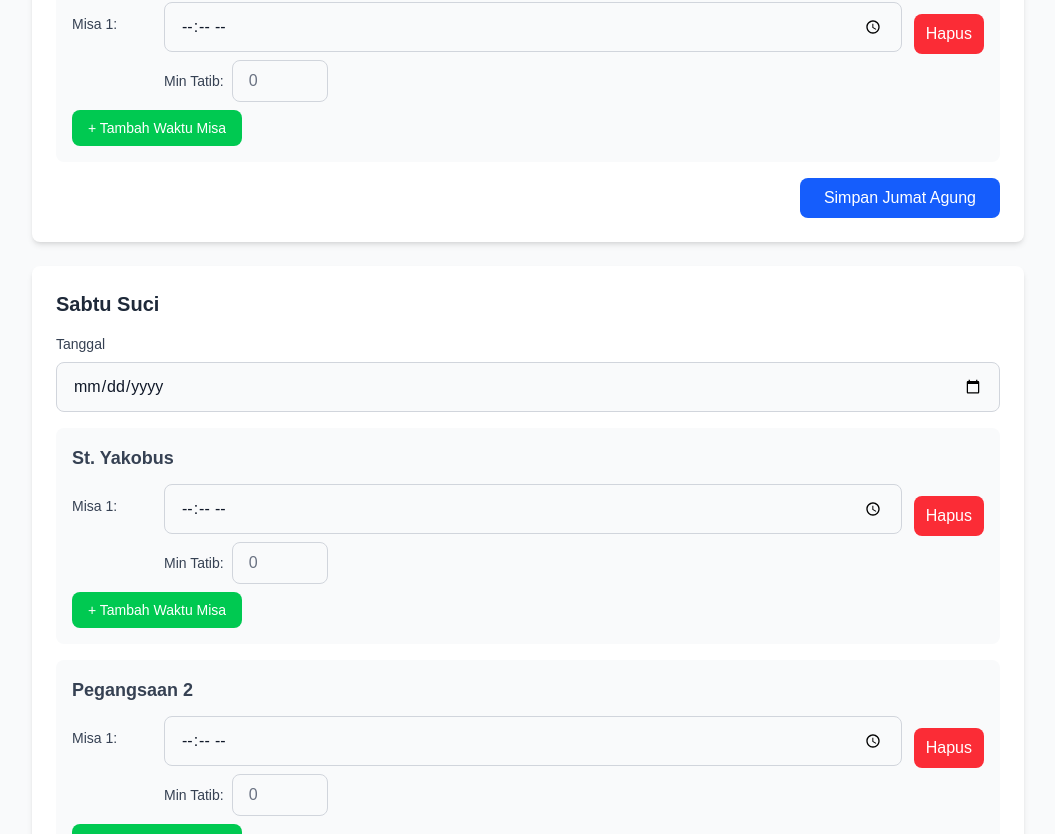
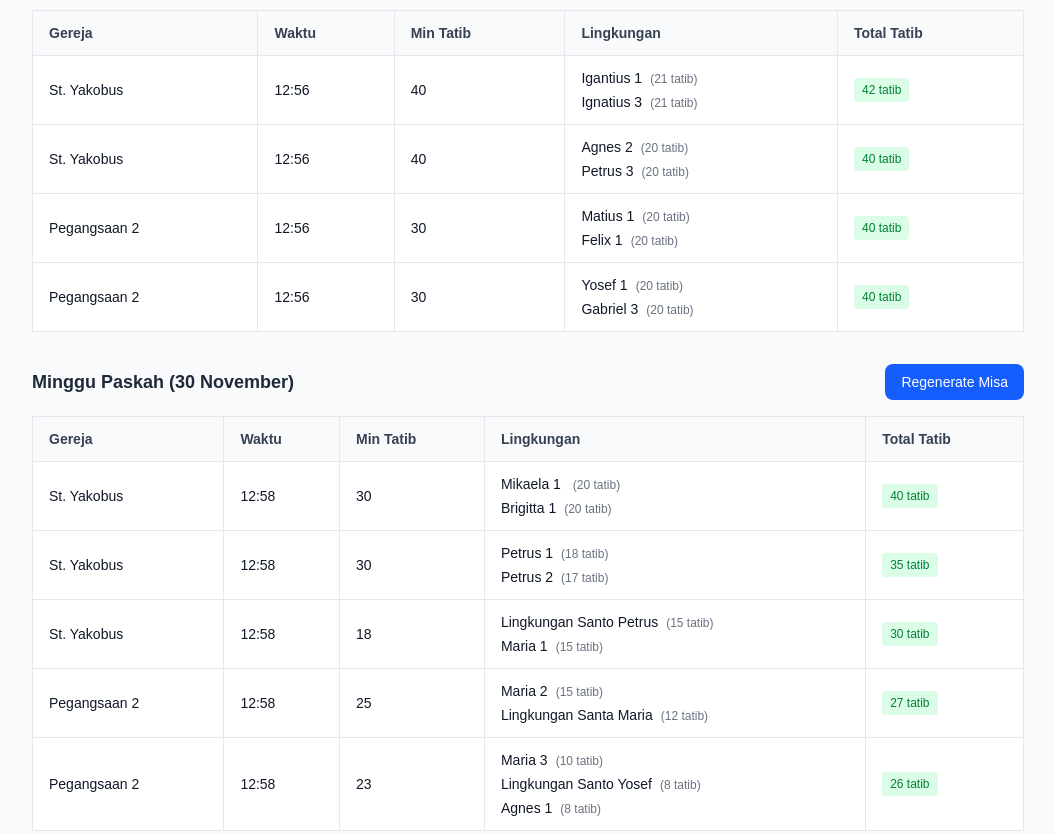
Before and after one commit to PriscillaHandoyo/stykb-dashboard, a Next.js app in the folder stykb-dashboard/: page /paskah in a window 1280 px wide. Shown: the part 1567-2401 px from the top of the page, without its empty margins (224-1279 px from the left). Built offline with nearby package versions, Linux system fonts and the light colour scheme.

Commit message:
20251108_04 - Fix the logic for paskah assignment

```diff
--- a/stykb-dashboard/app/paskah/page.tsx
+++ b/stykb-dashboard/app/paskah/page.tsx
@@ -326,8 +326,23 @@ export default function PaskahPage() {
     setPaskahSchedule((prev) => {
       const updated = { ...prev };
       const day = updated[holyDay as keyof typeof updated];
-      day.churches[churchIndex].masses.push({ time: "", minTatib: "" });
-      return updated;
+      // Create a deep copy of the churches array and masses
+      const updatedChurches = day.churches.map((church, idx) => {
+        if (idx === churchIndex) {
+          return {
+            ...church,
+            masses: [...church.masses, { time: "", minTatib: "" }],
+          };
+        }
+        return church;
+      });
+      return {
+        ...updated,
+        [holyDay]: {
+          ...day,
+          churches: updatedChurches,
+        },
+      };
     });
   };
 
--- a/stykb-dashboard/data/lingkungan.json
+++ b/stykb-dashboard/data/lingkungan.json
@@ -1061,5 +1061,30 @@
         ]
       }
     }
+  },
+  {
+    "id": 44,
+    "namaLingkungan": "Brigitta 1",
+    "namaKetua": "Adella ",
+    "nomorTelepon": "1841904134189",
+    "jumlahTatib": "20",
+    "availability": {
+      "St. Yakobus": {
+        "Minggu": [
+          "08:00",
+          "11:00",
+          "17:00"
+        ],
+        "Sabtu": [
+          "17:00"
+        ]
+      },
+      "Pegangsaan 2": {
+        "Minggu": [
+          "07:30",
+          "10:30"
+        ]
+      }
+    }
   }
 ]
--- a/stykb-dashboard/data/paskah.json
+++ b/stykb-dashboard/data/paskah.json
@@ -72,6 +72,103 @@
             {
               "time": "12:49",
               "minTatib": "35"
+            }
+          ]
+        }
+      ]
+    },
+    "jumatAgung": {
+      "date": "2025-11-28",
+      "churches": [
+        {
+          "church": "St. Yakobus",
+          "masses": [
+            {
+              "time": "12:52",
+              "minTatib": "30"
+            },
+            {
+              "time": "12:52",
+              "minTatib": "27"
+            }
+          ]
+        },
+        {
+          "church": "Pegangsaan 2",
+          "masses": [
+            {
+              "time": "12:52",
+              "minTatib": "30"
+            },
+            {
+              "time": "12:52",
+              "minTatib": "30"
+            }
+          ]
+        }
+      ]
+    },
+    "sabtuSuci": {
+      "date": "2025-11-29",
+      "churches": [
+        {
+          "church": "St. Yakobus",
+          "masses": [
+            {
+              "time": "12:56",
+              "minTatib": "40"
+            },
+            {
+              "time": "12:56",
+              "minTatib": "40"
+            }
+          ]
+        },
+        {
+          "church": "Pegangsaan 2",
+          "masses": [
+            {
+              "time": "12:56",
+              "minTatib": "30"
+            },
+            {
+              "time": "12:56",
+              "minTatib": "30"
+            }
+          ]
+        }
+      ]
+    },
+    "mingguPaskah": {
+      "date": "2025-11-30",
+      "churches": [
+        {
+          "church": "St. Yakobus",
+          "masses": [
+            {
+              "time": "12:58",
+              "minTatib": "30"
+            },
+            {
+              "time": "12:58",
+              "minTatib": "30"
+            },
+            {
+              "time": "12:58",
+              "minTatib": "18"
+            }
+          ]
+        },
+        {
+          "church": "Pegangsaan 2",
+          "masses": [
+            {
+              "time": "12:58",
+              "minTatib": "25"
+            },
+            {
+              "time": "12:58",
+              "minTatib": "23"
             }
           ]
         }
@@ -212,6 +309,224 @@
         ],
         "totalTatib": 45
       }
+    ],
+    "jumatAgung": [
+      {
+        "church": "St. Yakobus",
+        "time": "12:52",
+        "minTatib": 30,
+        "assignedLingkungan": [
+          {
+            "name": "Yohanes 1",
+            "tatib": 22
+          },
+          {
+            "name": "Yohanes 2",
+            "tatib": 22
+          }
+        ],
+        "totalTatib": 44
+      },
+      {
+        "church": "St. Yakobus",
+        "time": "12:52",
+        "minTatib": 27,
+        "assignedLingkungan": [
+          {
+            "name": "Mikaela 2",
+            "tatib": 21
+          },
+          {
+            "name": "Xavier 1",
+            "tatib": 21
+          }
+        ],
+        "totalTatib": 42
+      },
+      {
+        "church": "Pegangsaan 2",
+        "time": "12:52",
+        "minTatib": 30,
+        "assignedLingkungan": [
+          {
+            "name": "Xavier 2",
+            "tatib": 21
+          },
+          {
+            "name": "Xavier 3",
+            "tatib": 21
+          }
+        ],
+        "totalTatib": 42
+      },
+      {
+        "church": "Pegangsaan 2",
+        "time": "12:52",
+        "minTatib": 30,
+        "assignedLingkungan": [
+          {
+            "name": "Anastasia 1",
+            "tatib": 21
+          },
+          {
+            "name": "Anastasia 3",
+            "tatib": 21
+          }
+        ],
+        "totalTatib": 42
+      }
+    ],
+    "sabtuSuci": [
+      {
+        "church": "St. Yakobus",
+        "time": "12:56",
+        "minTatib": 40,
+        "assignedLingkungan": [
+          {
+            "name": "Igantius 1",
+            "tatib": 21
+          },
+          {
+            "name": "Ignatius 3",
+            "tatib": 21
+          }
+        ],
+        "totalTatib": 42
+      },
+      {
+        "church": "St. Yakobus",
+        "time": "12:56",
+        "minTatib": 40,
+        "assignedLingkungan": [
+          {
+            "name": "Agnes 2",
+            "tatib": 20
+          },
+          {
+            "name": "Petrus 3",
+            "tatib": 20
+          }
+        ],
+        "totalTatib": 40
+      },
+      {
+        "church": "Pegangsaan 2",
+        "time": "12:56",
+        "minTatib": 30,
+        "assignedLingkungan": [
+          {
+            "name": "Matius 1",
+            "tatib": 20
+          },
+          {
+            "name": "Felix 1",
+            "tatib": 20
+          }
+        ],
+        "totalTatib": 40
+      },
+      {
+        "church": "Pegangsaan 2",
+        "time": "12:56",
+        "minTatib": 30,
+        "assignedLingkungan": [
+          {
+            "name": "Yosef 1",
+            "tatib": 20
+          },
+          {
+            "name": "Gabriel 3",
+            "tatib": 20
+          }
+        ],
+        "totalTatib": 40
+      }
+    ],
+    "mingguPaskah": [
+      {
+        "church": "St. Yakobus",
+        "time": "12:58",
+        "minTatib": 30,
+        "assignedLingkungan": [
+          {
+            "name": "Mikaela 1 ",
+            "tatib": 20
+          },
+          {
+            "name": "Brigitta 1",
+            "tatib": 20
+          }
+        ],
+        "totalTatib": 40
+      },
+      {
+        "church": "St. Yakobus",
+        "time": "12:58",
+        "minTatib": 30,
+        "assignedLingkungan": [
+          {
+            "name": "Petrus 1",
+            "tatib": 18
+          },
+          {
+            "name": "Petrus 2",
+            "tatib": 17
+          }
+        ],
+        "totalTatib": 35
+      },
+      {
+        "church": "St. Yakobus",
+        "time": "12:58",
+        "minTatib": 18,
+        "assignedLingkungan": [
+          {
+            "name": "Lingkungan Santo Petrus",
+            "tatib": 15
+          },
+          {
+            "name": "Maria 1",
+            "tatib": 15
+          }
+        ],
+        "totalTatib": 30
+      },
+      {
+        "church": "Pegangsaan 2",
+        "time": "12:58",
+        "minTatib": 25,
+        "assignedLingkungan": [
+          {
+            "name": "Maria 2",
+            "tatib": 15
+          },
+          {
+            "name": "Lingkungan Santa Maria",
+            "tatib": 12
+          }
+        ],
+        "totalTatib": 27
+      },
+      {
+        "church": "Pegangsaan 2",
+        "time": "12:58",
+        "minTatib": 23,
+        "assignedLingkungan": [
+          {
+            "name": "Maria 3",
+            "tatib": 10
+          },
+          {
+            "name": "Lingkungan Santo Yosef",
+            "tatib": 8
+          },
+          {
+            "name": "Agnes 1",
+            "tatib": 8
+          }
+        ],
+        "totalTatib": 26
+      }
     ]
   }
 }
```
